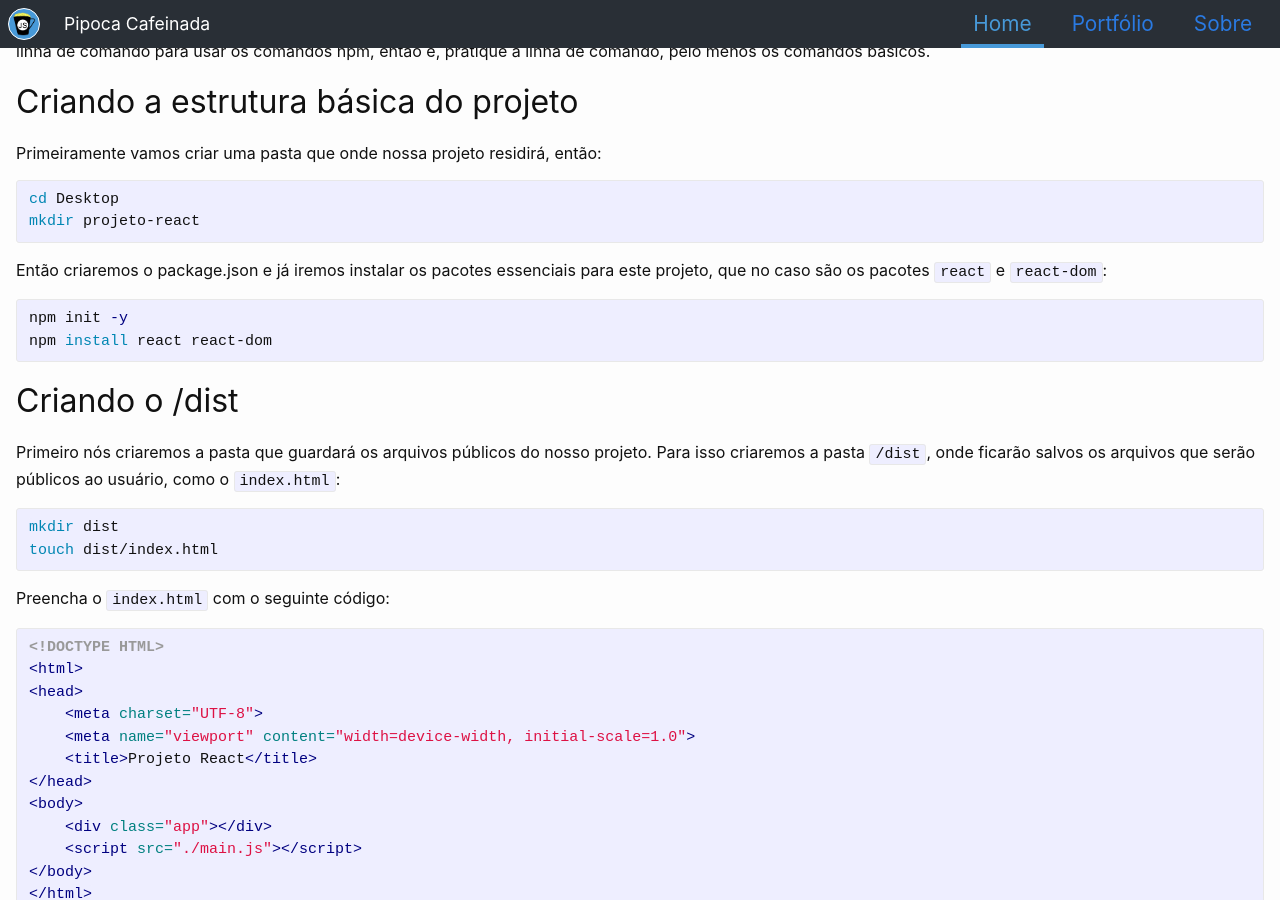
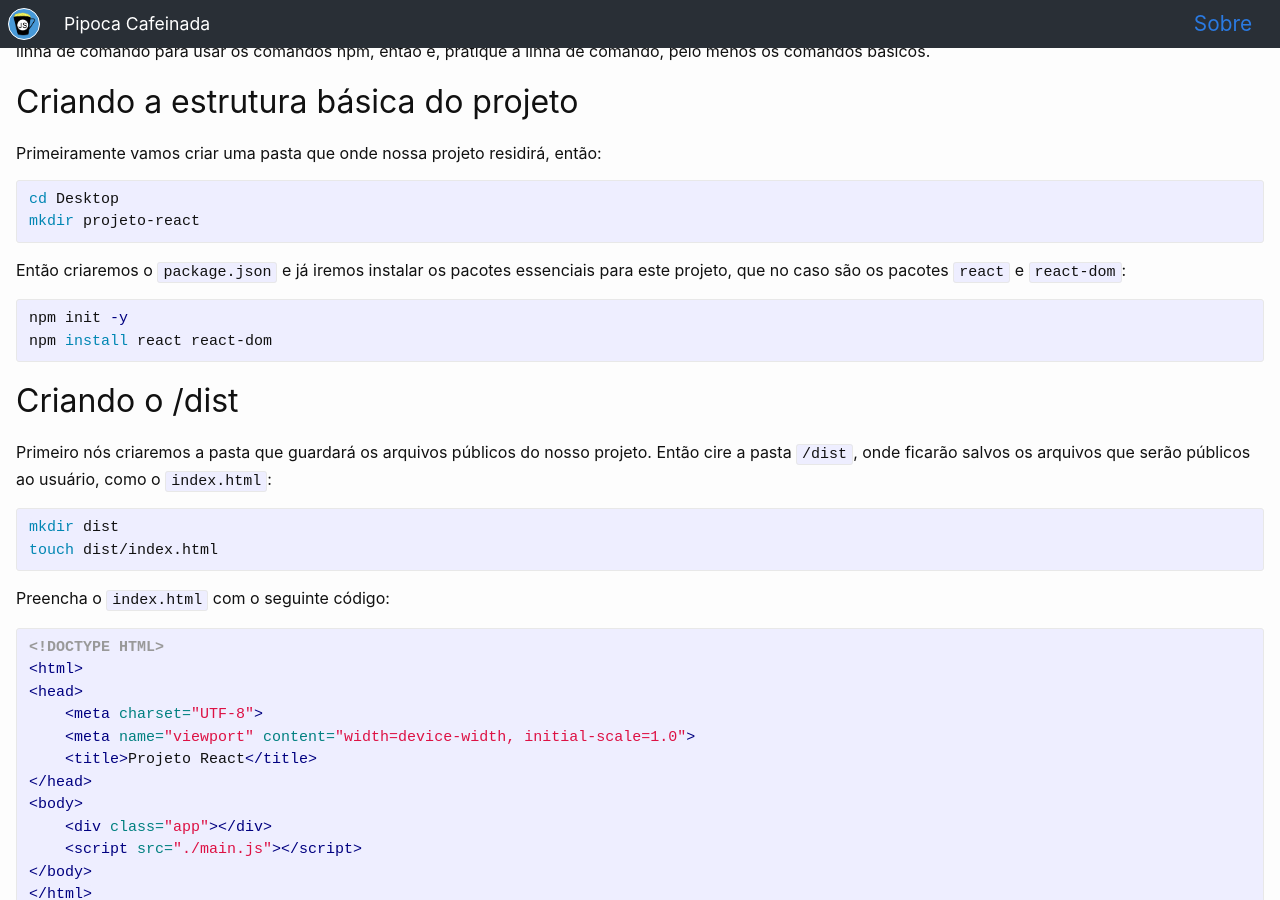
Before and after one commit to jonathan-santos/pipoca-cafeinada, a Jekyll site: the page built from _posts/2019-03-11-criando-um-ambiente-minimo-para-react.md, in a window 1280 px wide and 900 px high, scrolled down 421 px. Built offline with Jekyll 4.4.1, drawn with Linux system fonts in a browser that asks for light colours.

Commit message:
Corrigido as páginas mostradas no header e corrigido detalhes no post criando-um-ambiente-minimo-para-react

```diff
--- a/_includes/header.html
+++ b/_includes/header.html
@@ -17,13 +17,7 @@
         <nav role='navigation'>
             <ul>
                 <li>
-                    <a href='/' class='selected'>Home</a>
-                </li>
-                <li>
-                    <a href='/portfolio.html'>Portfólio</a>
-                </li>
-                <li>
-                    <a href='/sobre.html'>Sobre</a>
+                    <a href='/sobre/'>Sobre</a>
                 </li>
             </ul>
         </nav>
--- a/_posts/2019-03-11-criando-um-ambiente-minimo-para-react.md
+++ b/_posts/2019-03-11-criando-um-ambiente-minimo-para-react.md
@@ -8,7 +8,7 @@ tags: dev web react js
 
 Olá e seja bem vindo novamente ao Pipoca Cafeinada, hoje teremos Web com React, mais especificamente, como criar um ambiente de desenvolvimento de React mínimo  que é muito bom pra entender como tudo o stack para React (React, NPM, Babel, Webpack) funciona. Então vamos começar:
 
-Antes de mais nada, para se usar o React de maneira proficiente, é essencial aprender e usar o [npm][npm], para baixarmos e organizarmos as dependências e scripts do projeto, mas está fora do escopo desse post explicar o que é o NPM, para isso veja um tutorial em [português][npm-tutorial-pt] ou [inglês][npm-tutorial-en]. Outra coisa que faremos hoje será utilizar a linha de comando, novamente fora do escopo do post, se não se sentir a vontade com isso, aprenda em [português][cmd-tutorial-pt] ou [inglês][cmd-tutorial-en]. Quanto aos comandos de linha de comando que usarei neste post, são todos comandos `bash`, você ainda pode criar os arquivos e pastas usando um explorador de arquivos, mas ainda precisará da linha de comando para usar os comandos npm, então é, pratique a linha de comando, pelo menos os comandos básicos.
+Antes de mais nada, para se usar o React de maneira proficiente, é essencial aprender e usar o [npm](npm), para baixarmos e organizarmos as dependências e scripts do projeto, mas está fora do escopo desse post explicar o que é o NPM, para isso veja um tutorial em [português][npm-tutorial-pt] ou [inglês][npm-tutorial-en]. Outra coisa que faremos hoje será utilizar a linha de comando, novamente fora do escopo do post, se não se sentir a vontade com isso, aprenda em [português][cmd-tutorial-pt] ou [inglês][cmd-tutorial-en]. Quanto aos comandos de linha de comando que usarei neste post, são todos comandos `bash`, você ainda pode criar os arquivos e pastas usando um explorador de arquivos, mas ainda precisará da linha de comando para usar os comandos npm, então é, pratique a linha de comando, pelo menos os comandos básicos.
 
 ## Criando a estrutura básica do projeto
 
@@ -18,7 +18,7 @@ cd Desktop
 mkdir projeto-react
 {% endhighlight %}
 
-Então criaremos o package.json e já iremos instalar os pacotes essenciais para este projeto, que no caso são os pacotes `react` e `react-dom`:
+Então criaremos o `package.json` e já iremos instalar os pacotes essenciais para este projeto, que no caso são os pacotes `react` e `react-dom`:
 {% highlight bash %}
 npm init -y
 npm install react react-dom
@@ -26,7 +26,7 @@ npm install react react-dom
 
 ## Criando o /dist
 
-Primeiro nós criaremos a pasta que guardará os arquivos públicos do nosso projeto. Para isso criaremos a pasta `/dist`, onde ficarão salvos os arquivos que serão públicos ao usuário, como o `index.html`:
+Primeiro nós criaremos a pasta que guardará os arquivos públicos do nosso projeto. Então cire a pasta `/dist`, onde ficarão salvos os arquivos que serão públicos ao usuário, como o `index.html`:
 {% highlight bash %}
 mkdir dist
 touch dist/index.html
@@ -131,6 +131,7 @@ module.exports = {
 {% endhighlight %}
 
 Terminado de realizar estes passos, seu projeto deve estar parecido com o seguinte:
+
 ![Estrutura do projeto](/assets/img/estruturaAmbienteMinimoReact.jpg)
 
 ## NPM Script e .gitignore
@@ -150,6 +151,7 @@ npm run build
 {% endhighlight %}
 
 O Webpack irá criar um bundle de todo os seus arquivos .js e .jsx dentro de `/src` no arquivo `main.js` que estará dentro da pasta `/dist`. Então se você abrir o seu arquivo `index.html` dentro de `/dist`, você deverá ver:
+
 ![Resultado da aplicação executada](/assets/img/resultadoAmbienteMinimoReact.jpg)
 
 E para terminar, criaremos o `.gitignore` na raiz do projeto, para quem usa o git em seus projetos:
@@ -163,20 +165,17 @@ Coloque o seguinte código no `.gitignore`:
 /dist/main.js
 {% endhighlight %}
 
-Um repositório com o resultado final do passo a passo deste post está disponível [aqui](https://github.com/jonathan-santos/react-ambiente-minimo).
-
-<br>
+Um repositório com o resultado final do passo a passo deste post está disponível [aqui][link-repositorio].
 
 E é isso por hoje, há muito mais que podemos adicionar a o nosso projeto para facilitar ainda mais o desenvolvimento dos nosso projetos como um servidor de hot-reloading para desenvolvimento, compilação de sass para css com o webpack e até um simples servidor node + express que mandará a nossa aplicação ao ar, mas isso fica para uma próxima vez. Espero que tenha gostado e até a próxima!
 
-<br>
-
 Música do post: [Adam Joseph ft. Lady Gaga - 100 PEOPLE][musica-do-post], encontrei essa música no twitter esses dias atrás junto com um vídeo de umas garotas dançando muito bem, [se divirta][origem-musica-do-post].
 
-[npm]: "https://npmjs.com/"
-[npm-tutorial-pt]: "https://medium.com/tableless/criando-o-meu-novo-site-4-utilizando-npm-para-instala%C3%A7%C3%A3o-de-pacotes-6c7cea2ab4b3"
-[npm-tutorial-en]: "https://medium.com/beginners-guide-to-mobile-web-development/introduction-to-npm-and-basic-npm-commands-18aa16f69f6b"
-[cmd-tutorial-pt]: "https://tutorial.djangogirls.org/pt/intro_to_command_line/"
-[cmd-tutorial-en]: "https://tutorial.djangogirls.org/en/intro_to_command_line/"
-[musica-do-post]: "https://www.youtube.com/watch?v=4Tyval51ML4"
-[origem-musica-do-post]: "https://twitter.com/GagaDelGrey/status/1101940272571842564"
+[npm]: https://www.npmjs.com/
+[npm-tutorial-pt]: https://medium.com/tableless/criando-o-meu-novo-site-4-utilizando-npm-para-instala%C3%A7%C3%A3o-de-pacotes-6c7cea2ab4b3
+[npm-tutorial-en]: https://medium.com/beginners-guide-to-mobile-web-development/introduction-to-npm-and-basic-npm-commands-18aa16f69f6b
+[cmd-tutorial-pt]: https://tutorial.djangogirls.org/pt/intro_to_command_line/
+[cmd-tutorial-en]: https://tutorial.djangogirls.org/en/intro_to_command_line/
+[link-repositorio]: https://github.com/jonathan-santos/react-ambiente-minimo
+[musica-do-post]: https://www.youtube.com/watch?v=4Tyval51ML4"
+[origem-musica-do-post]: https://twitter.com/GagaDelGrey/status/1101940272571842564
```
